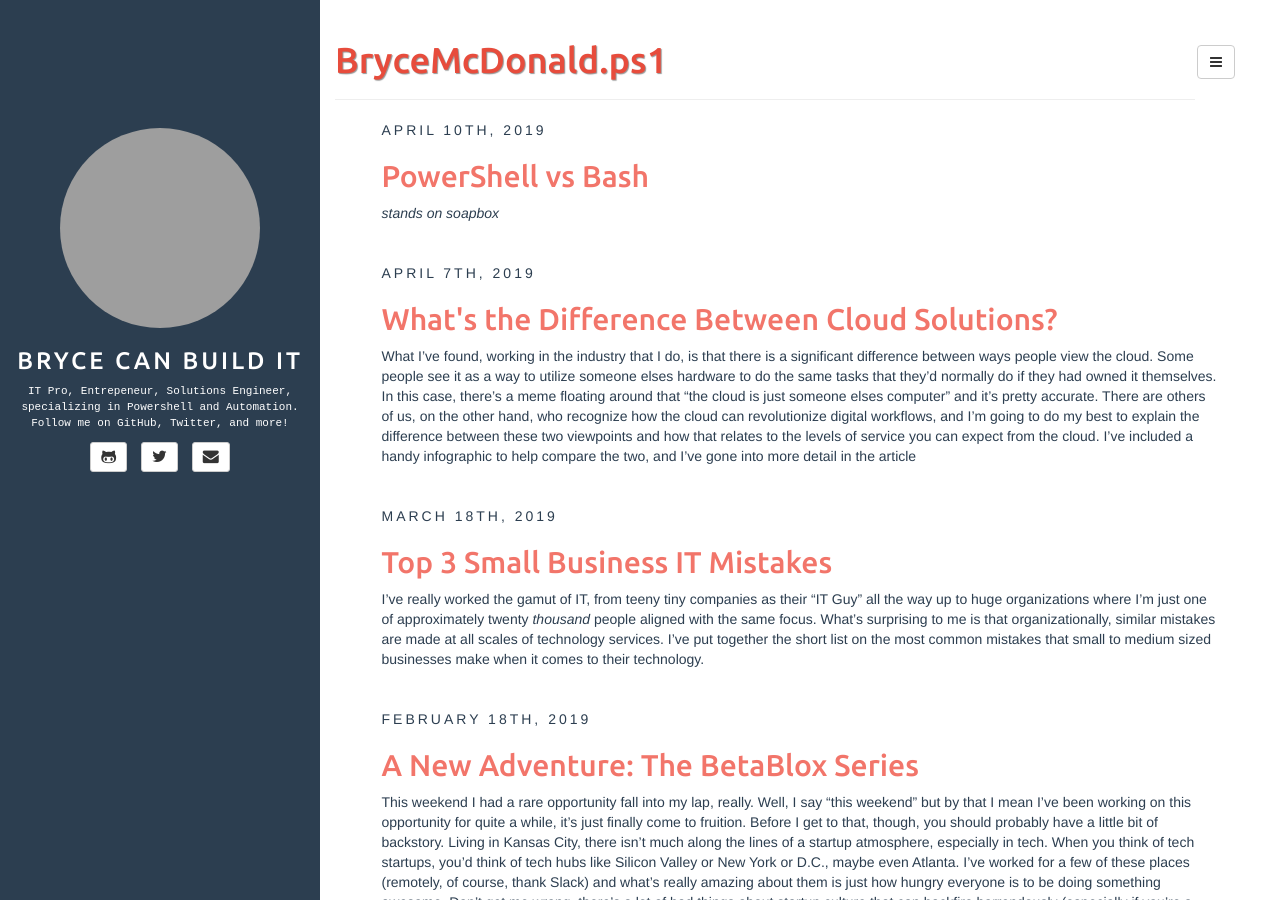
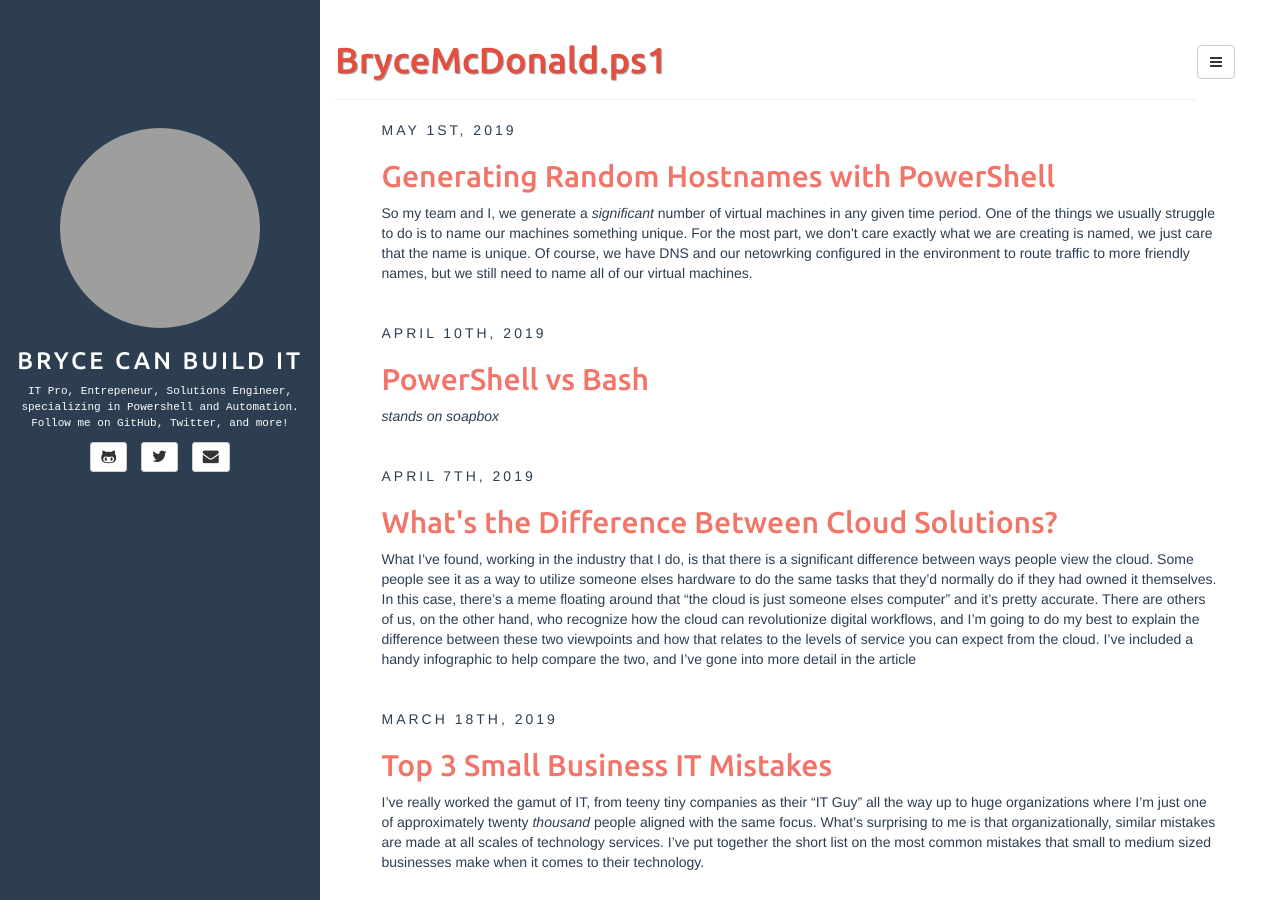
Before and after one commit to mcdonaldbm/mcdonaldbm.github.io, a Jekyll site: the page built from index.html, in a window 1280 px wide and 900 px high. Built offline with Jekyll 4.4.1, drawn with Linux system fonts in a browser that asks for light colours; the list of posts is cut into pages by our own code; some of the changed text lies outside the part shown; grey boxes are pictures that could not be loaded.

Commit message:
Generating hostnames with powershell

````diff
--- a/_drafts/2019-04-20-Generating-Random-Hostnames-with-PowerShell.md
+++ b/_posts/2019-05-01-Generating-Random-Hostnames-With-PowerShell.md
@@ -1,10 +1,15 @@
 ---
 layout: post
 title:  "Generating Random Hostnames with PowerShell"
-date:   2016-12-05
+date:   2019-05-01
 categories: Powershell automation
 tags: powershell, itpro, automation
 ---
+
+So my team and I, we generate a *significant* number of virtual machines in any given time period.  One of the things we usually struggle to do is to name our machines something unique.  For the most part, we don't care exactly what we are creating is named, we just care that the name is unique.  Of course, we have DNS and our netowrking configured in the environment to route traffic to more friendly names, but we still need to name all of our virtual machines.
+
+The way we decided to tackle this, is by generating a random word from a big, long list.  If we could grab a word from this list and mark it as used, we'd be sure to not step on each others toes when selecting our hostnames.  Additionally, we can provision multiple machines with a similar name in different environments by using a prefix such as `prd`, `stg` or `dev`.  This way, we can be sure to relate our virtual machines to each other, as well as have a simple view of which machine belongs where.  This would give us plenty of runway to spin up new machines every day and still not run out of names.  I threw together a simple PowerShell script to be able to take a random word from the list, mark the word as "used", and note who used it and when.  For your convenience, I've shared the script below.  If you're interested in using this script in an environment, I've also uploaded the script and a sample word list to GitHub, which you can find [in this repository](https://github.com/mcdonaldbm/PS_Random_Hostname_Generator).
+
 
 ```PowerShell
 #############################################################
@@ -71,4 +71,4 @@ For ($i=0; $i -lt $number; $i++ ){
 
 _Can't get enough of me?  Be sure to follow me on Twitter_ [@_brycemcdonald](https://twitter.com/_brycemcdonald).
 
-_Did you know I'm available for hire?  Contact me for details via twitter, email, or on the [NorthCode Solutions](http://www.northcodesolutions.com) website._
+_Did you know I have a company available for hire?  Contact me for details via twitter, email, or on the [NorthCode Solutions](http://www.northcodesolutions.com) website._
````
Also changed, not shown: other parts of _posts/2019-05-01-Generating-Random-Hostnames-With-PowerShell.md (+4 -9 lines), _drafts/2019-04-20-Getting-Started-With-GitHub-Hub.md (added, +7 -0 lines).
